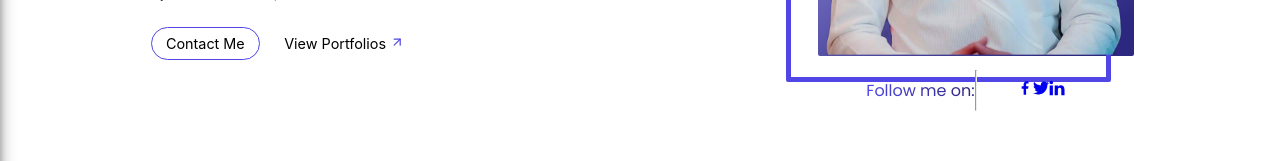
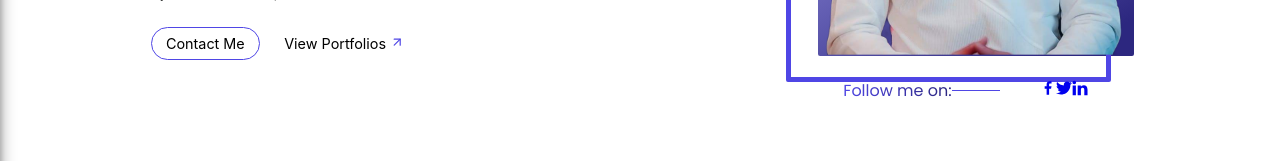
Before and after one commit to zainabturkmen/S-I-S, a React (Create React App) app: page / in a window 1280 px wide. Shown: the part 423-584 px from the top of the page. Built offline with nearby package versions, Linux system fonts and the light colour scheme; a web font is replaced by a local one.

Commit message:
adding updates

```diff
--- a/src/components/Hero.js
+++ b/src/components/Hero.js
@@ -39,7 +39,7 @@ const Hero = () => {
           </div>
           <div className="follow">
             <p>Follow me on: </p>
-            <hr  className="line"/>
+            <div className="line"></div>
             <ul className="links">
               <a href="#" className="social">
                 <GrFacebookOption />
@@ -185,6 +185,9 @@ const Wrapper = styled.div`
   .follow {
     display: flex;
     flex-direction: row;
+    justify-content: center;
+    align-items: center;
+  }
   p {
     background: var(
       --Primary-Color,
@@ -194,6 +197,11 @@ const Wrapper = styled.div`
     -webkit-background-clip: text;
     -webkit-text-fill-color: transparent;
   }
+
+  .line{
+    width: 3em;
+    height: 1px;
+    background-color: #4f46e5;
   }
 
   @media (min-width: 1000px) {
```
Lines whose indentation alone changed are shown as unchanged.
